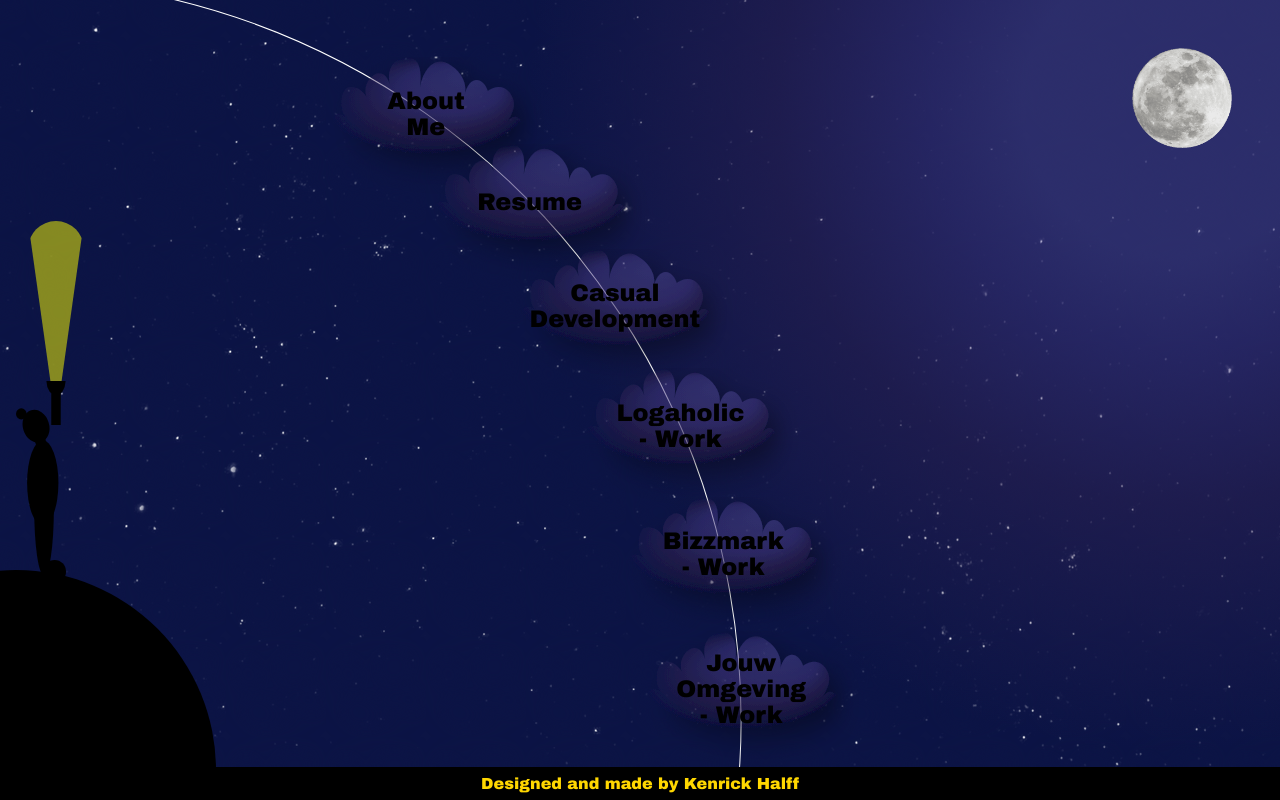
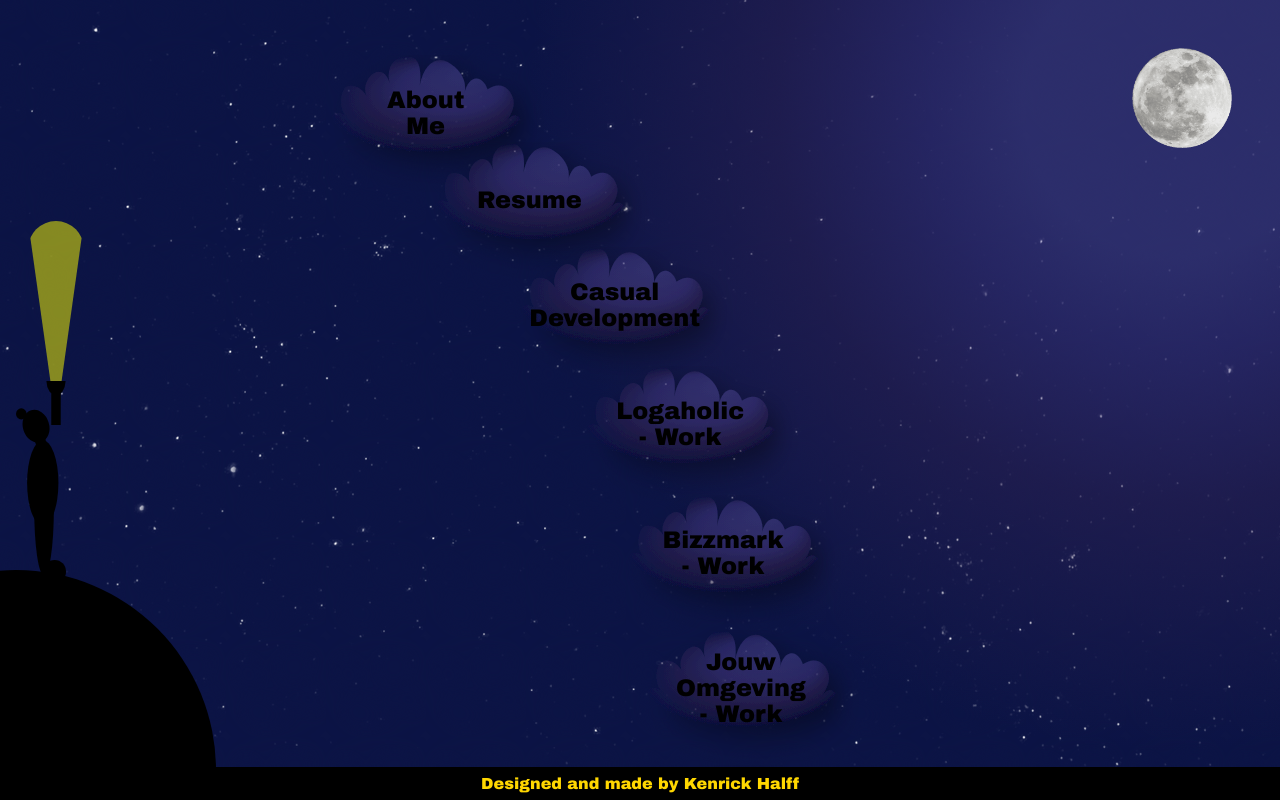
Before and after one commit to Kennyomg/kenrickhalff-com, a Next.js app: page / in a window 1280 px wide. Built offline with nearby package versions, Linux system fonts and the light colour scheme.

Commit message:
No more mister orbit line

```diff
--- a/styles/CloudOrbit.module.scss
+++ b/styles/CloudOrbit.module.scss
@@ -3,11 +3,9 @@
   width: calc(100vw / var(--phi) * 3);
   height: calc(100vw / var(--phi) * 3);
   border-radius: 50%;
-  border: 1px solid white;
   top: 90vh;
   left: 0;
   z-index: 3;
-  /* inline: transform: translate(-50%, -50%); */
 }
 
 @media screen and (orientation: landscape) {
```
